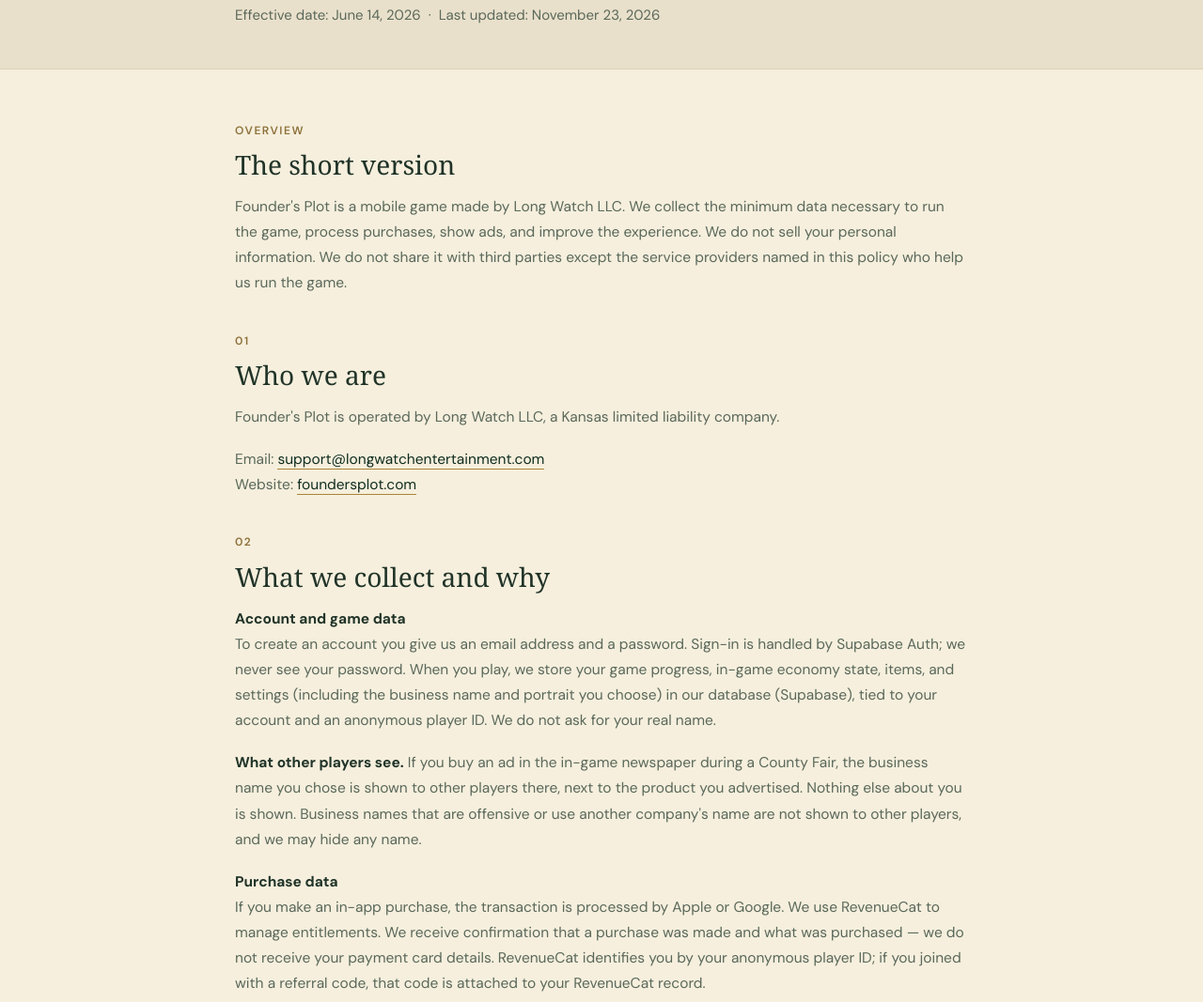
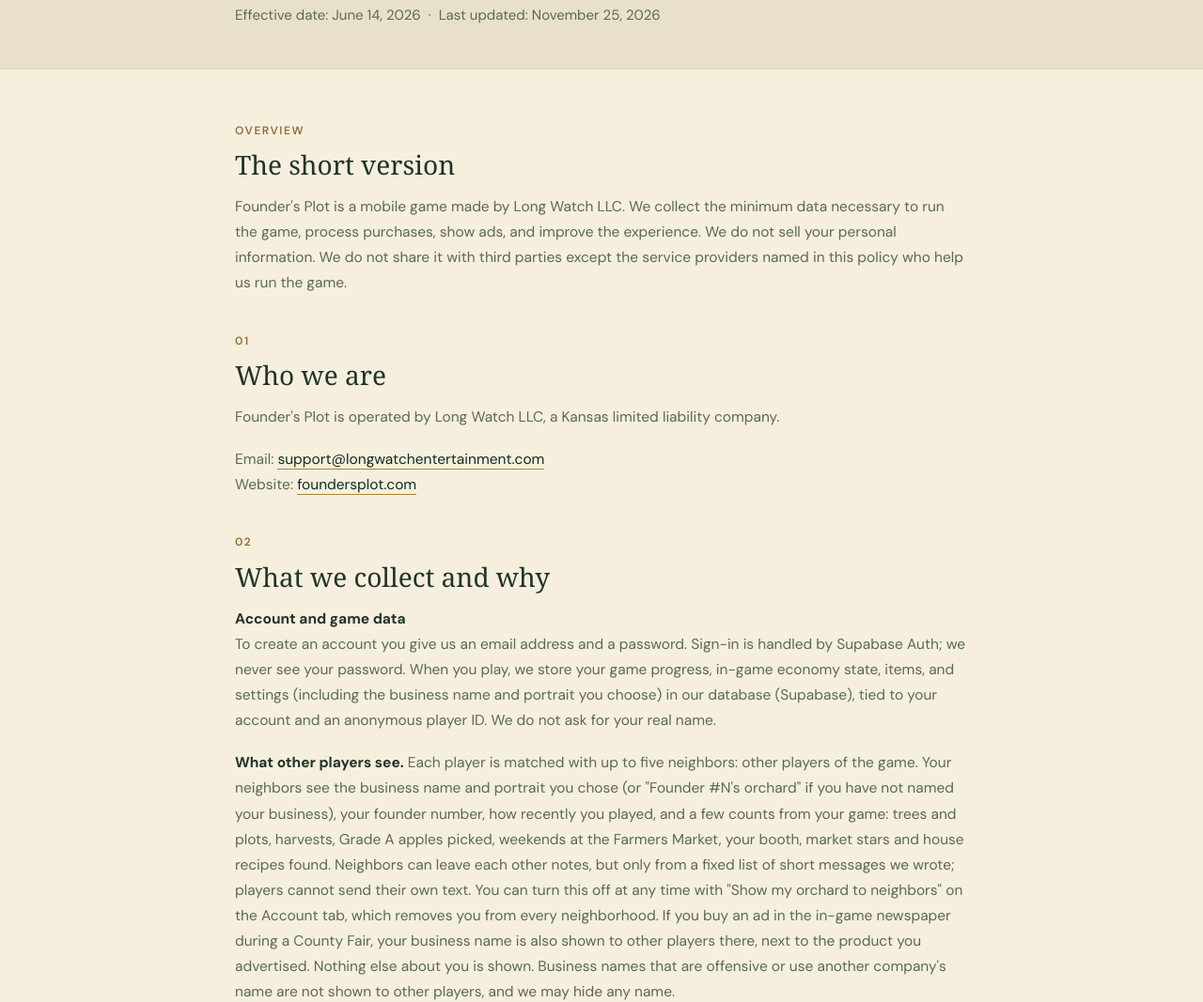
Before and after one commit to longwatchentertainment/foundersplot.com, a plain HTML site: page privacy.html in a window 1280 px wide. Shown: the part 250-1317 px from the top of the page at 94% size. Drawn offline with Linux system fonts and the light colour scheme; a web font is replaced by a local one.

Commit message:
Privacy policy: neighbors see your orchard name, portrait and a few game counts; notes from a fixed list
Co-Authored-By: Claude Opus 5.5 <noreply@anthropic.com>

```diff
--- a/privacy.html
+++ b/privacy.html
@@ -31,7 +31,7 @@
   <div class="page-header-inner">
     <p class="eyebrow">Legal</p>
     <h1>Privacy Policy</h1>
-    <p class="updated">Effective date: June 14, 2026 &nbsp;&middot;&nbsp; Last updated: November 23, 2026</p>
+    <p class="updated">Effective date: June 14, 2026 &nbsp;&middot;&nbsp; Last updated: November 25, 2026</p>
   </div>
 </div>
 
@@ -58,7 +58,7 @@
 
       <p><strong>Account and game data</strong><br>
       To create an account you give us an email address and a password. Sign-in is handled by Supabase Auth; we never see your password. When you play, we store your game progress, in-game economy state, items, and settings (including the business name and portrait you choose) in our database (Supabase), tied to your account and an anonymous player ID. We do not ask for your real name.</p>
-      <p><strong>What other players see.</strong> If you buy an ad in the in-game newspaper during a County Fair, the business name you chose is shown to other players there, next to the product you advertised. Nothing else about you is shown. Business names that are offensive or use another company's name are not shown to other players, and we may hide any name.</p>
+      <p><strong>What other players see.</strong> Each player is matched with up to five neighbors: other players of the game. Your neighbors see the business name and portrait you chose (or "Founder #N's orchard" if you have not named your business), your founder number, how recently you played, and a few counts from your game: trees and plots, harvests, Grade A apples picked, weekends at the Farmers Market, your booth, market stars and house recipes found. Neighbors can leave each other notes, but only from a fixed list of short messages we wrote; players cannot send their own text. You can turn this off at any time with "Show my orchard to neighbors" on the Account tab, which removes you from every neighborhood. If you buy an ad in the in-game newspaper during a County Fair, your business name is also shown to other players there, next to the product you advertised. Nothing else about you is shown. Business names that are offensive or use another company's name are not shown to other players, and we may hide any name.</p>
 
       <p><strong>Purchase data</strong><br>
       If you make an in-app purchase, the transaction is processed by Apple or Google. We use RevenueCat to manage entitlements. We receive confirmation that a purchase was made and what was purchased — we do not receive your payment card details. RevenueCat identifies you by your anonymous player ID; if you joined with a referral code, that code is attached to your RevenueCat record.</p>
```
